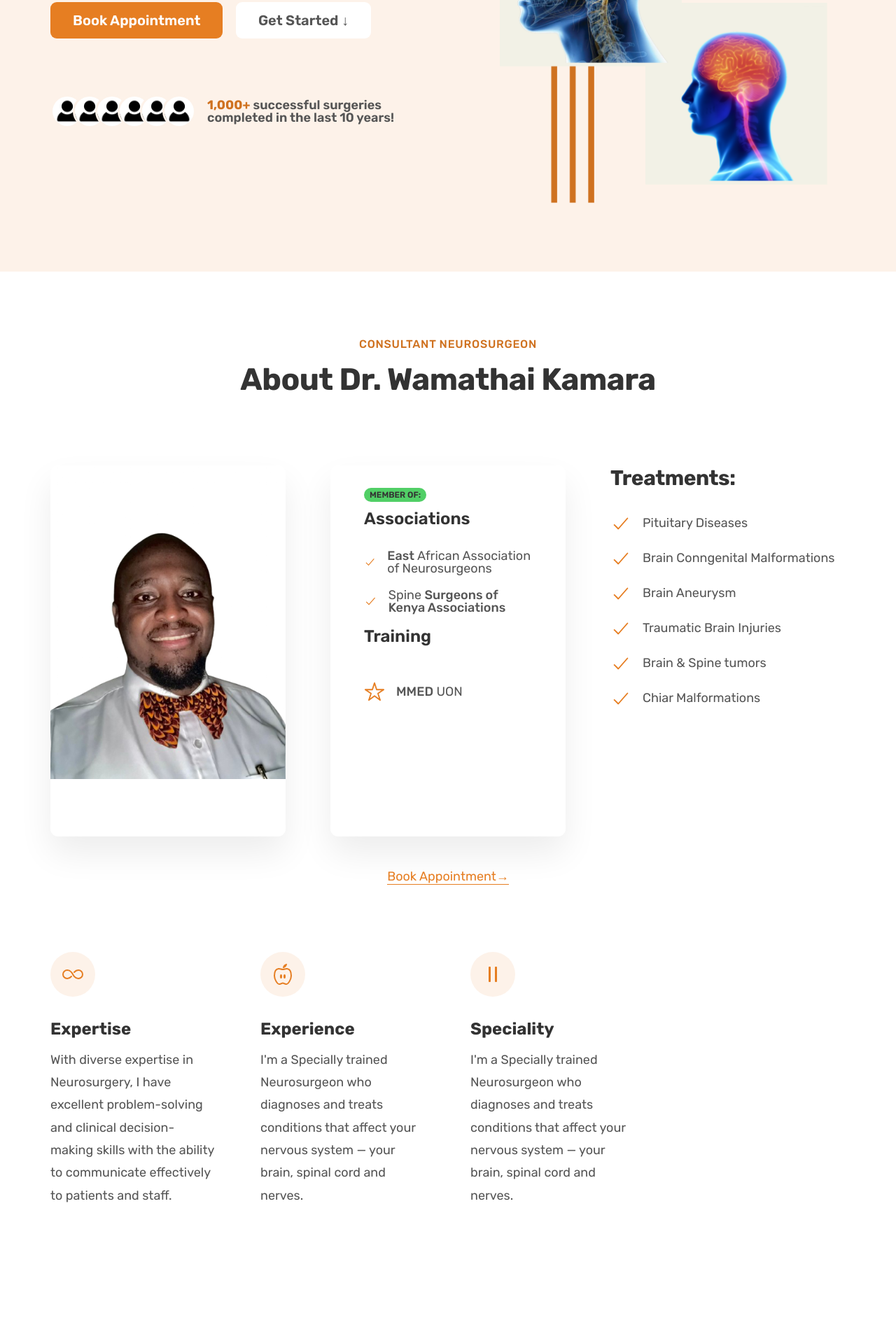
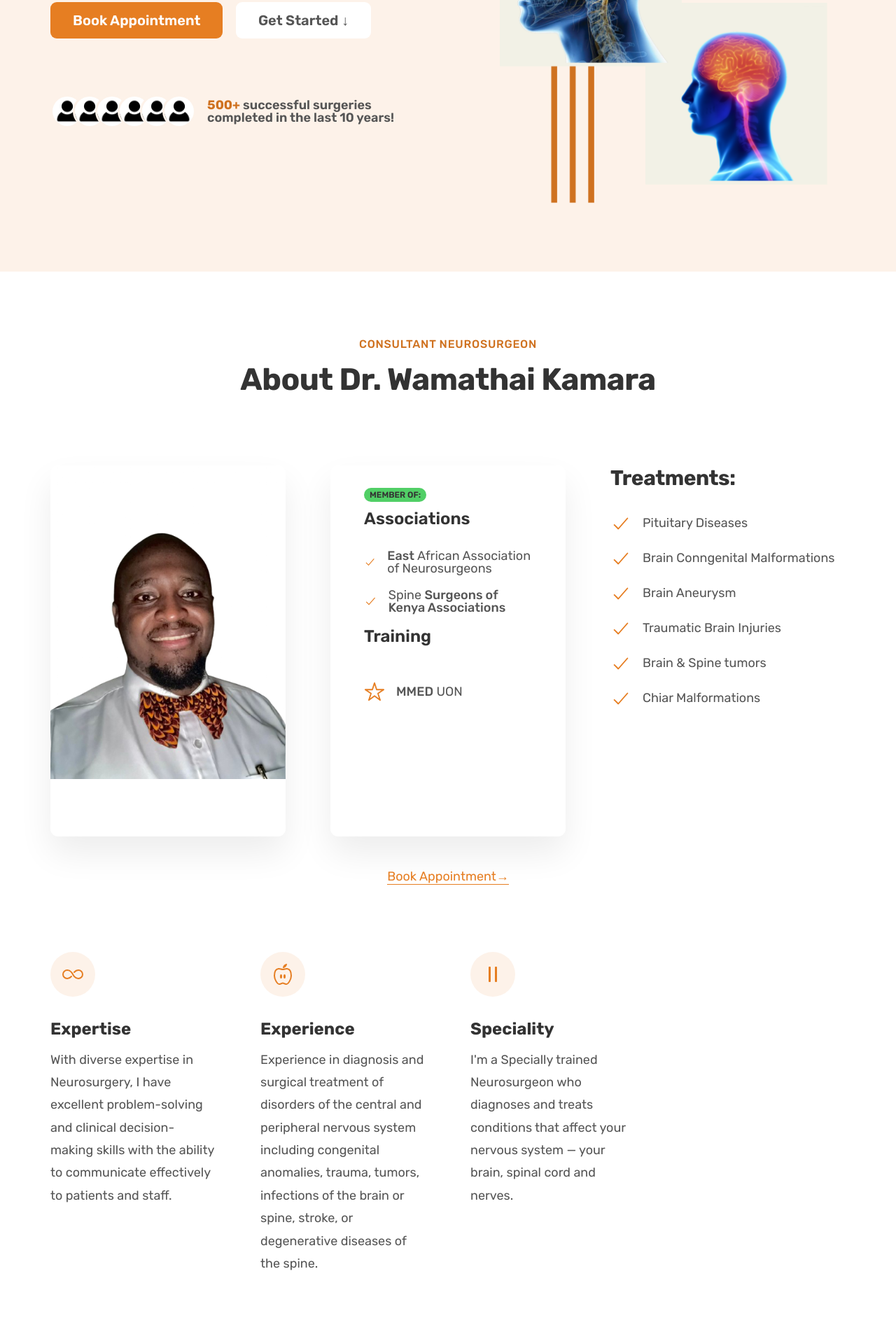
Before and after one commit to eyern/kamara, a plain HTML site: page index.html in a window 1280 px wide. Shown: the part 504-2417 px from the top of the page at 70% size. Drawn offline with nearby package versions, Linux system fonts and the light colour scheme; some packages are replaced by stand-ins of ours; a script that the page names is missing.

Commit message:
expertise changes

```diff
--- a/index.html
+++ b/index.html
@@ -74,7 +74,7 @@
               <img src="img/customers/team.jpg" alt="Customer photo" />
             </div>
             <p class="delivered-text">
-              <span>1,000+</span> successful surgeries completed in the last 10 years!
+              <span>500+</span> successful surgeries completed in the last 10 years!
             </p>
           </div>
         </div>
@@ -173,7 +173,7 @@
         <ion-icon class="feature-icon" name="nutrition-outline"></ion-icon>
         <p class="feature-title">Experience</p>
         <p class="feature-text">
-          I'm a Specially trained Neurosurgeon who diagnoses and treats conditions that affect your nervous system — your brain, spinal cord and nerves.
+          Experience in diagnosis and surgical treatment of disorders of the central and peripheral nervous system including congenital anomalies, trauma, tumors, infections of the brain or spine, stroke, or degenerative diseases of the spine.
         </p>
       </div>
       <div class="feature">
```
